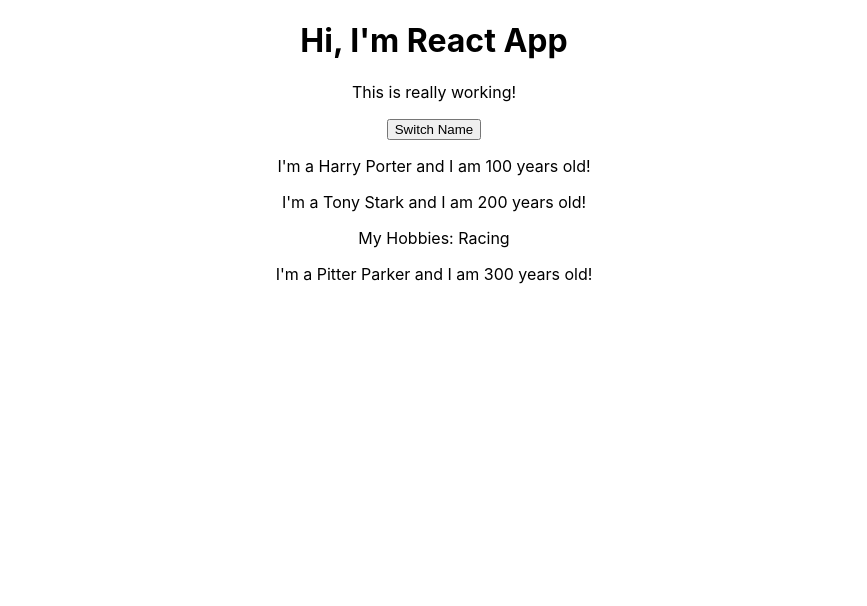
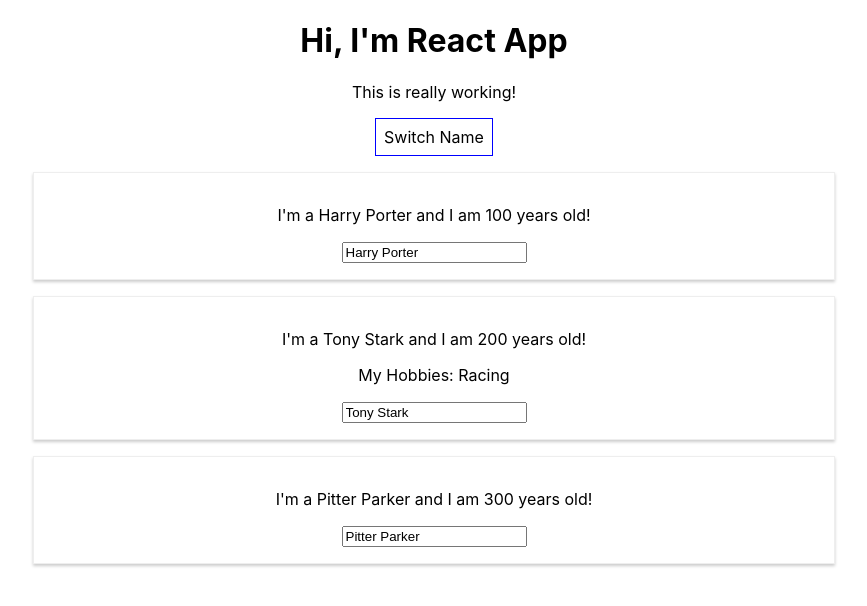
Before and after one commit to Naiem1/react-complete-guide, a React (Create React App) app: page / in a window 1280 px wide. Shown: the top 606 px of the page, without its empty margins (206-1073 px from the left). Built offline with nearby package versions, Linux system fonts and the light colour scheme.

Commit message:
Understanding the base features and syntax

```diff
--- a/src/App.js
+++ b/src/App.js
@@ -1,27 +1,25 @@
 import './App.css';
-import { Component, useState } from 'react';
+import { Component } from 'react';
 import Person from './Person/Person';
 
-const App =  () => {
 
-  const [personState, setPersonState] = useState({
+class App extends Component {
+
+  state = {
     persons: [
       { name: 'Harry Porter', age: 100 },
       { name: 'Tony Stark', age: 200 },
       { name: 'Pitter Parker', age: 300 }
     ],
     otherState: 'some other value'
-  });
+  }
 
-  console.log(personState);
-
-  const switchNameHandler = e => {
+  switchNameHandler = newName => {
     console.log('was Clicked');
-    // DON'T DO THIS: setPersonState.persons[0].name = 'Jumbo'
-    setPersonState({
-      ...personState,
+    // DON'T DO THIS: this.state.persons[0].name = 'Jumbo'
+    this.setState({
       persons: [
-      { name: 'Super Man', age: 100 },
+      { name: newName, age: 100 },
       { name: 'Tony Stark', age: 200 },
       { name: 'Pitter Parker', age: 800 }
 
@@ -29,81 +27,53 @@
     })
   };
 
+  nameChangeHandler = (e) => {
+    this.setState({
+      persons: [
+      { name: 'Loki', age: 100 },
+      { name: e.target.value , age: 200 },
+      { name: 'Pitter Parker', age: 800 }
+
+      ]
+    })
+  };
+
+  render() {
+    const style = {
+      backgroundColor: 'white',
+      font: 'inherit',
+      border: '1px solid blue',
+      padding: '8px',
+      cursor: 'pointer'
+    }
 
     return (
       <div className="App">
         <h1>Hi, I'm React App</h1>
         <p>This is really working!</p>
-        <button onClick={switchNameHandler}>Switch Name</button>
+        <button
+          style={style}
+          onClick={() => this.switchNameHandler('Steve Rogers')}
+        >Switch Name</button> { /* Not recommended */}
         <Person
-          name={personState.persons[0].name}
-          age={personState.persons[0].age}
+          name={this.state.persons[0].name}
+          age={this.state.persons[0].age}
         />
         <Person
-          name={personState.persons[1].name}
-          age={personState.persons[1].age}
+          name={this.state.persons[1].name}
+          age={this.state.persons[1].age}
+          click={this.switchNameHandler.bind(this, 'Rogers!')}
+          changed={this.nameChangeHandler}
         >
           My Hobbies: Racing
         </Person>
         <Person
-          name={personState.persons[2].name}
-          age={personState.persons[2].age}
+          name={this.state.persons[2].name}
+          age={this.state.persons[2].age}
         />
       </div>
     );
-
+  }
 }
 
 export default App;
-
-
-// class App extends Component {
-
-//   state = {
-//     persons: [
-//       { name: 'Harry Porter', age: 100 },
-//       { name: 'Tony Stark', age: 200 },
-//       { name: 'Pitter Parker', age: 300 }
-//     ],
-//     otherState: 'some other value'
-//   }
-
-//   switchNameHandler = e => {
-//     console.log('was Clicked');
-//     // DON'T DO THIS: this.state.persons[0].name = 'Jumbo'
-//     this.setState({
-//       persons: [
-//       { name: 'Super Man', age: 100 },
-//       { name: 'Tony Stark', age: 200 },
-//       { name: 'Pitter Parker', age: 800 }
-
-//       ]
-//     })
-//   };
-
-//   render() {
-//     return (
-//       <div className="App">
-//         <h1>Hi, I'm React App</h1>
-//         <p>This is really working!</p>
-//         <button onClick={this.switchNameHandler}>Switch Name</button>
-//         <Person
-//           name={this.state.persons[0].name}
-//           age={this.state.persons[0].age}
-//         />
-//         <Person
-//           name={this.state.persons[1].name}
-//           age={this.state.persons[1].age}
-//         >
-//           My Hobbies: Racing
-//         </Person>
-//         <Person
-//           name={this.state.persons[2].name}
-//           age={this.state.persons[2].age}
-//         />
-//       </div>
-//     );
-//   }
-// }
-
-// export default App;
--- a/src/Person/Person.js
+++ b/src/Person/Person.js
@@ -1,9 +1,15 @@
+import './person.css';
 
 const Person = props => {
   return (
-    <div>
-      <p> I'm a {props.name} and I am {props.age} years old!</p>
-      <p>{ props.children }</p>
+    <div className="person">
+      <p onClick={props.click}> I'm a {props.name} and I am {props.age} years old!</p>
+      <p>{props.children}</p>
+      <input
+        type="text"
+        onChange={props.changed}
+        value={props.name}
+      />
     </div>
   );
 };
--- /dev/null
+++ b/src/Person/person.css
@@ -0,0 +1,8 @@
+.person {
+  width: 60%;
+  margin: 16px auto;
+  border: 1px solid #EEE;
+  box-shadow: 0 2px 3px #CCC;
+  padding: 16px;
+  text-align: center;
+}
--- a/src/index.css
+++ b/src/index.css
@@ -1,5 +1,4 @@
 body {
-  padding: 0;
   margin: 0;
   font-family: -apple-system, BlinkMacSystemFont, 'Segoe UI', 'Roboto', 'Oxygen',
     'Ubuntu', 'Cantarell', 'Fira Sans', 'Droid Sans', 'Helvetica Neue',
```
